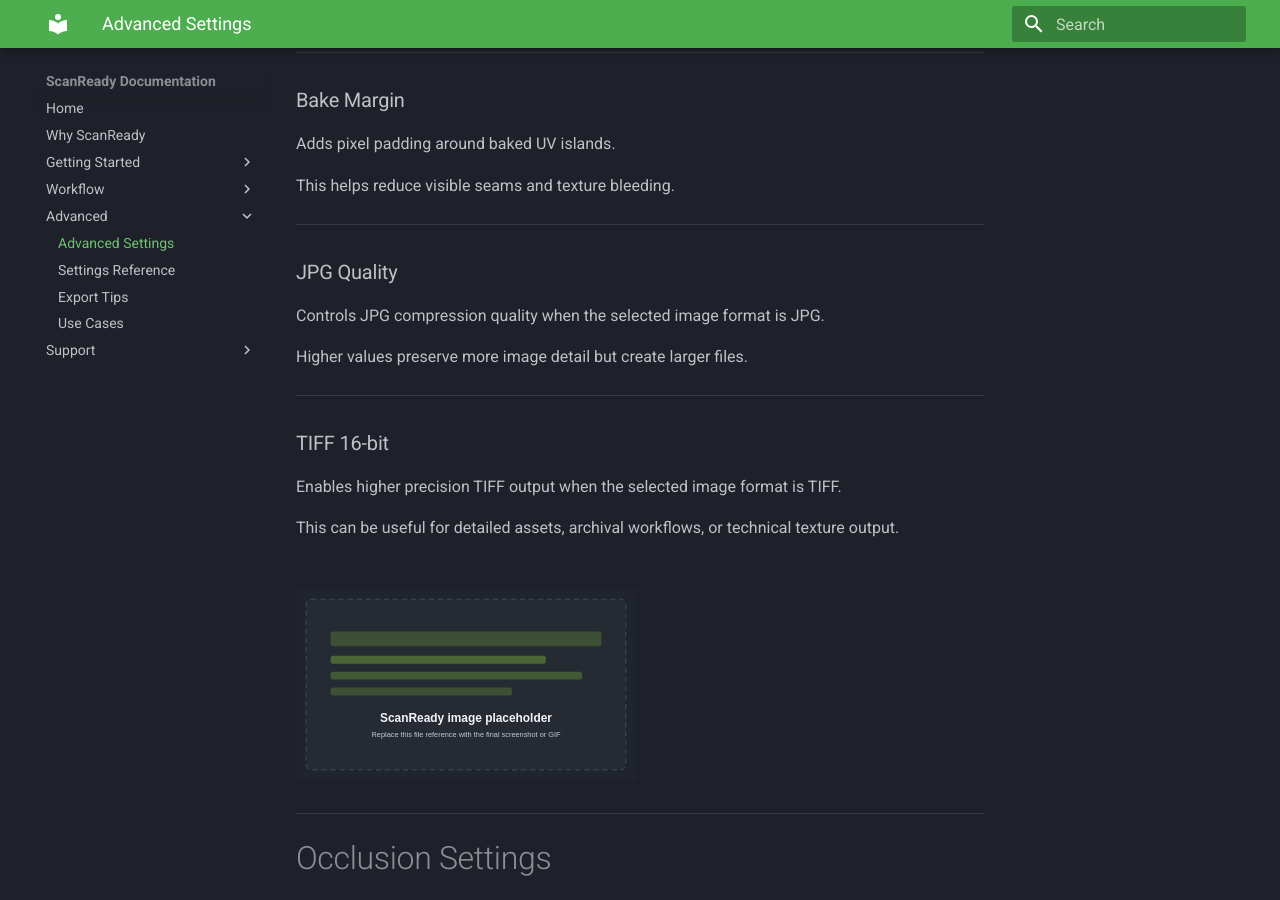
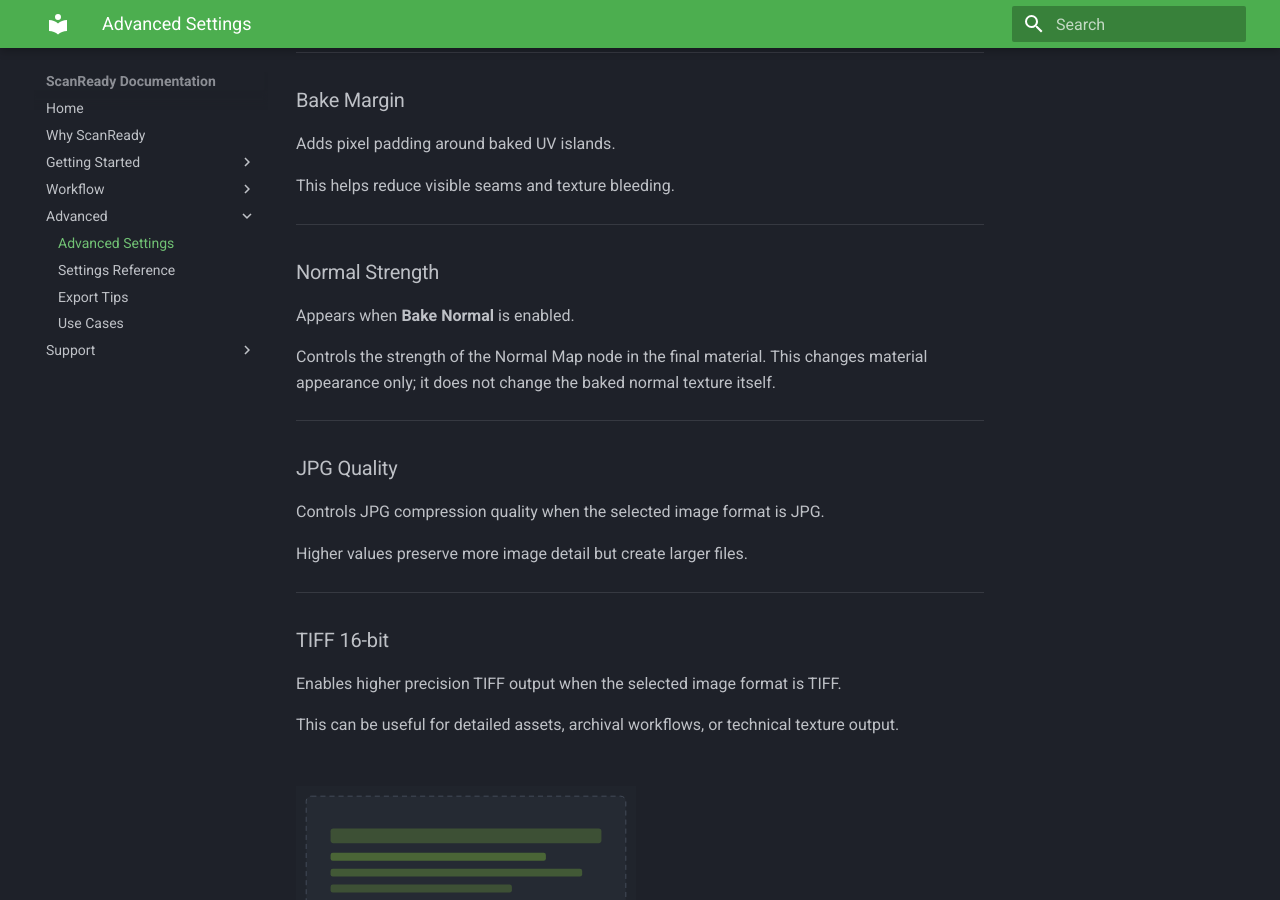
Before and after one commit to marioschiano/scanready-docs, an MkDocs documentation site: the page built from docs/advanced.md, in a window 1280 px wide and 900 px high, scrolled down 4453 px. Built offline with MkDocs 1.6.1 and Material for MkDocs 9.7.7, drawn with Linux system fonts in a browser that asks for light colours; some of the changed text lies outside the part shown.

Commit message:
Document advanced normal and AO controls

```diff
--- a/docs/advanced.md
+++ b/docs/advanced.md
@@ -215,6 +215,18 @@
 
 <hr>
 
+<h3>Normal Strength</h3>
+
+<p>
+Appears when <strong>Bake Normal</strong> is enabled.
+</p>
+
+<p>
+Controls the strength of the Normal Map node in the final material. This changes material appearance only; it does not change the baked normal texture itself.
+</p>
+
+<hr>
+
 <h3>JPG Quality</h3>
 
 <p>
@@ -288,6 +300,18 @@
 
 <p>
 Higher values produce cleaner AO but increase bake time.
+</p>
+
+<hr>
+
+<h3>AO Mix</h3>
+
+<p>
+Controls how strongly the baked Ambient Occlusion texture darkens the final Base Color material.
+</p>
+
+<p>
+The default value is <strong>1.0</strong>, which uses the full baked AO texture in the final material. Lower values make the AO effect more subtle.
 </p>
 
 </div>
```
Also changed, not shown: docs/changelog.md (+2 -0 lines), docs/settings-reference.md (+2 -1 lines), docs/step3.md (+7 -3 lines).
